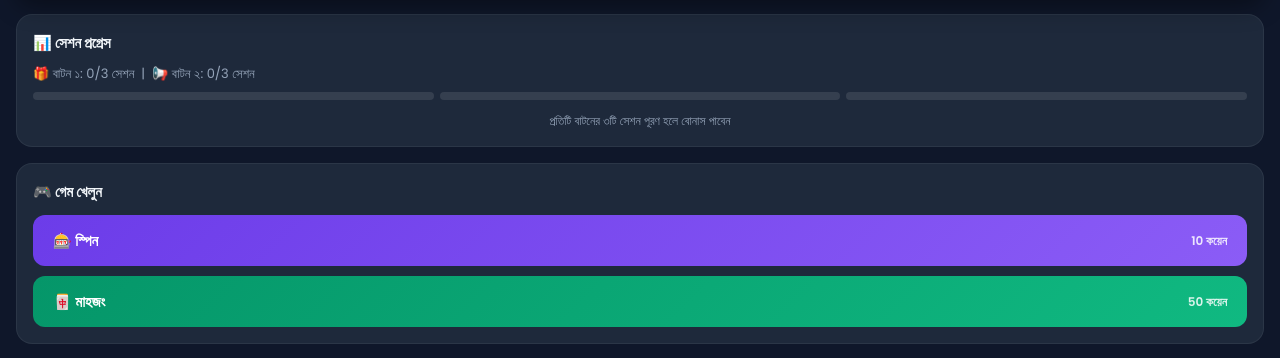
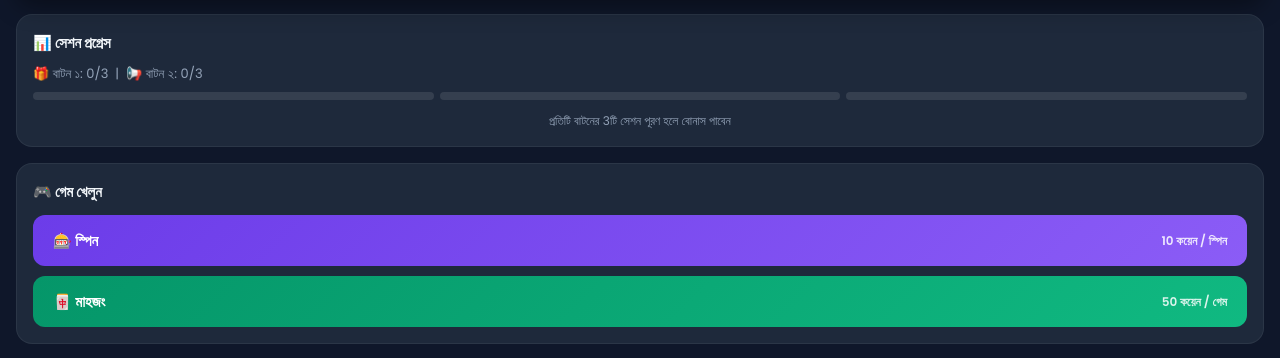
Before and after one commit to rjfahim8130-code/Play-Earn, a React (Vite) app: page / in a window 1280 px wide. Shown: the part 224-582 px from the top of the page. Built offline with nearby package versions, Linux system fonts and the light colour scheme; no server answers; the database is empty.

Commit message:
Refactor HomeScreen component for better clarity

```diff
--- a/HomeScreen.jsx
+++ b/HomeScreen.jsx
@@ -7,56 +7,39 @@ export default function HomeScreen() {
   const navigate = useNavigate()
 
   if (!user) {
-    return (
-      <div className="loading">
-        লোড হচ্ছে...
-      </div>
-    )
+    return <div className="loading">লোড হচ্ছে...</div>
   }
 
   const spinFee = settings.spin_entry_fee || 10
   const mahjongFee = settings.mahjong_entry_fee || 50
   const maxFreeSpin = settings.free_spin_per_day || 2
-  const maxFreeMahjong = settings.free_mahjong_per_day || 2
+  const maxFreeMahjong = settings.free_mahjong_per_day || settings.free_game_per_day || 2
   const freeSpinLeft = maxFreeSpin - (user.free_spin_used || 0)
   const freeMahjongLeft = maxFreeMahjong - (user.free_mahjong_used || 0)
 
+  // অ্যাডমিন সেটিংস থেকে — কত সেশন লাগবে ও কত পয়েন্ট
+  const needSessions = settings.daily_task_sessions || 3
+  const bonusReward = settings.daily_task_reward || 200
+
   const rewardSess = user.reward_sessions || 0
   const popupSess = user.popup_sessions || 0
-  const canClaimBonus = rewardSess >= 3 && popupSess >= 3 && !user.daily_bonus_claimed
-
-  const startGame = async (game) => {
-    const fee = game === 'spin' ? spinFee : mahjongFee
-    const freeLeft = game === 'spin' ? freeSpinLeft : freeMahjongLeft
-    const usedKey = game === 'spin' ? 'free_spin_used' : 'free_mahjong_used'
-
-    if ((user.coins || 0) >= fee) {
-      // পেইড
-      await updateUser({ coins: user.coins - fee })
-      navigate(`/${game}?mode=paid`)
-    } else if (freeLeft > 0) {
-      // ফ্রি
-      await updateUser({ [usedKey]: (user[usedKey] || 0) + 1 })
-      navigate(`/${game}?mode=free`)
-    } else {
-      alert('কয়েন নেই এবং আজকের ফ্রি লিমিটও শেষ!')
-    }
-  }
+  const canClaimBonus =
+    rewardSess >= needSessions &&
+    popupSess >= needSessions &&
+    !user.daily_bonus_claimed
 
   const claimBonus = async () => {
     if (!canClaimBonus) return
-    const reward = settings.daily_task_reward || 200
-    await addPoints(reward)
+    await addPoints(bonusReward)
     await updateUser({ daily_bonus_claimed: true })
-    alert(`+${reward} পয়েন্ট বোনাস!`)
+    alert(`+${bonusReward} পয়েন্ট বোনাস!`)
   }
 
-  // নাম: Telegram first_name বা username
   const displayName = user.first_name || user.username || 'Player'
 
   return (
     <div className="scroll-area" style={{ padding: '16px', paddingBottom: 140 }}>
-      {/* Visa/Mastercard স্টাইল ব্যালেন্স কার্ড */}
+      {/* ব্যালেন্স কার্ড */}
       <div style={{
         background: 'linear-gradient(135deg, #1a1a2e 0%, #16213e 50%, #0f3460 100%)',
         borderRadius: 16, padding: '20px 18px', marginBottom: 16,
@@ -64,7 +47,10 @@ export default function HomeScreen() {
         boxShadow: '0 8px 24px rgba(0,0,0,0.4)',
         position: 'relative', overflow: 'hidden'
       }}>
-        <div style={{ position: 'absolute', top: -20, right: -20, width: 100, height: 100, borderRadius: '50%', background: 'rgba(255,184,0,0.08)' }} />
+        <div style={{
+          position: 'absolute', top: -20, right: -20, width: 100, height: 100,
+          borderRadius: '50%', background: 'rgba(255,184,0,0.08)'
+        }} />
         <div style={{ display: 'flex', justifyContent: 'space-between', marginBottom: 20 }}>
           <span style={{ fontSize: 12, color: 'rgba(255,255,255,0.5)', letterSpacing: 2 }}>PLAY & EARN</span>
           <span style={{ fontSize: 18 }}>💳</span>
@@ -87,46 +73,70 @@ export default function HomeScreen() {
       <div className="card" style={{ marginBottom: 16 }}>
         <h3 style={{ fontSize: 15, marginBottom: 10 }}>📊 সেশন প্রগ্রেস</h3>
         <div style={{ fontSize: 13, color: 'var(--muted)', marginBottom: 8 }}>
-          🎁 বাটন ১: {rewardSess}/3 সেশন &nbsp;|&nbsp; 📢 বাটন ২: {popupSess}/3 সেশন
+          🎁 বাটন ১: {rewardSess}/{needSessions} &nbsp;|&nbsp; 📢 বাটন ২: {popupSess}/{needSessions}
         </div>
         <div style={{ display: 'flex', gap: 6, marginBottom: 12 }}>
-          {[0,1,2].map(i => (
-            <div key={i} style={{ flex: 1, height: 8, borderRadius: 4, background: i < Math.min(rewardSess, popupSess) ? 'var(--success)' : 'rgba(255,255,255,0.1)' }} />
+          {Array.from({ length: needSessions }).map((_, i) => (
+            <div key={i} style={{
+              flex: 1, height: 8, borderRadius: 4,
+              background: i < Math.min(rewardSess, popupSess)
+                ? 'var(--success)'
+                : 'rgba(255,255,255,0.1)'
+            }} />
           ))}
         </div>
         {canClaimBonus ? (
           <button className="btn btn-secondary" style={{ width: '100%' }} onClick={claimBonus}>
-            🎁 সেশন বোনাস ক্লেইম করুন (+{settings.daily_task_reward || 200})
+            🎁 সেশন বোনাস ক্লেইম (+{bonusReward})
           </button>
         ) : (
           <p style={{ fontSize: 12, color: 'var(--muted)', textAlign: 'center' }}>
-            প্রতিটি বাটনের ৩টি সেশন পূরণ হলে বোনাস পাবেন
+            প্রতিটি বাটনের {needSessions}টি সেশন পূরণ হলে বোনাস পাবেন
           </p>
         )}
       </div>
 
-      {/* গেম বাটন */}
+      {/* গেম বাটন — শুধু নেভিগেট, কয়েন কাটে না */}
       <div className="card" style={{ marginBottom: 16 }}>
         <h3 style={{ fontSize: 15, marginBottom: 12 }}>🎮 গেম খেলুন</h3>
         <div style={{ display: 'flex', flexDirection: 'column', gap: 10 }}>
-          <button className="btn btn-primary" style={{ width: '100%', justifyContent: 'space-between' }} onClick={() => startGame('spin')}>
+          <button
+            className="btn btn-primary"
+            style={{ width: '100%', justifyContent: 'space-between' }}
+            onClick={() => navigate('/spin')}
+          >
             <span>🎰 স্পিন</span>
             <span style={{ fontSize: 12, opacity: 0.85 }}>
-              {(user.coins || 0) >= spinFee ? `${spinFee} কয়েন` : `ফ্রি (${freeSpinLeft} বাকি)`}
+              {(user.coins || 0) >= spinFee
+                ? `${spinFee} কয়েন / স্পিন`
+                : `ফ্রি (${freeSpinLeft} বাকি)`}
             </span>
           </button>
-          <button className="btn btn-primary" style={{ width: '100%', justifyContent: 'space-between', background: 'linear-gradient(135deg,#059669,#10B981)' }} onClick={() => startGame('mahjong')}>
+          <button
+            className="btn btn-primary"
+            style={{
+              width: '100%', justifyContent: 'space-between',
+              background: 'linear-gradient(135deg,#059669,#10B981)'
+            }}
+            onClick={() => navigate('/mahjong')}
+          >
             <span>🀄 মাহজং</span>
             <span style={{ fontSize: 12, opacity: 0.85 }}>
-              {(user.coins || 0) >= mahjongFee ? `${mahjongFee} কয়েন` : `ফ্রি (${freeMahjongLeft} বাকি)`}
+              {(user.coins || 0) >= mahjongFee
+                ? `${mahjongFee} কয়েন / গেম`
+                : `ফ্রি (${freeMahjongLeft} বাকি)`}
             </span>
           </button>
         </div>
       </div>
 
-      <button className="btn btn-secondary" style={{ width: '100%', height: 52 }} onClick={() => navigate('/earn')}>
+      <button
+        className="btn btn-secondary"
+        style={{ width: '100%', height: 52 }}
+        onClick={() => navigate('/earn')}
+      >
         📺 কয়েন সংগ্রহ করুন
       </button>
     </div>
   )
-}
+                     }
```
